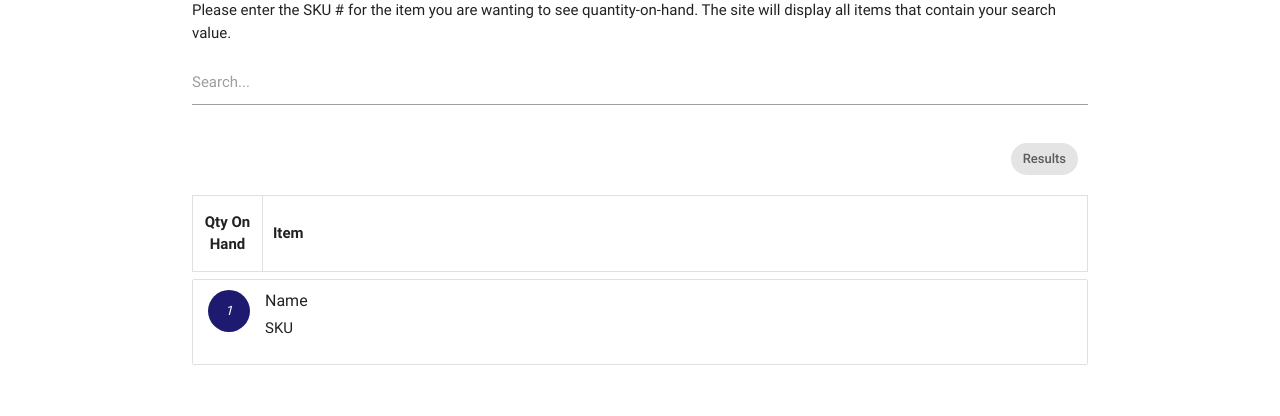
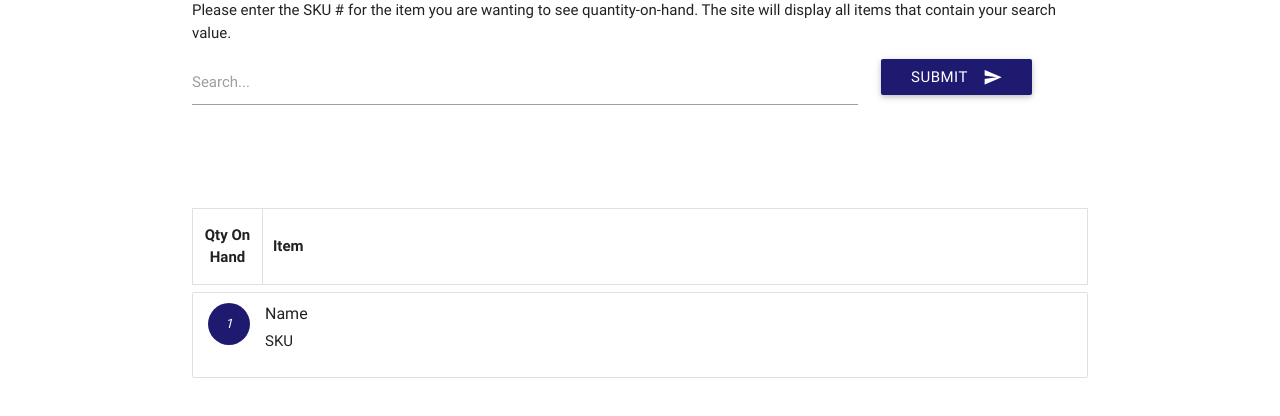
Before and after one commit to SpemcoStockCheck/SpemcoStockCheck.github.io, a plain HTML site: page index.html in a window 1280 px wide. Shown: the part 80-496 px from the top of the page. Drawn offline with Linux system fonts and the light colour scheme.

Commit message:
formating changes + added submit button(tap to get results AND pressing enter on textbox)

```diff
--- a/index.html
+++ b/index.html
@@ -49,7 +49,8 @@ function show_more_menu(value) {
 function myFunction() {
     var x = document.getElementById("first_name2");
     $("#listOfPeople").empty();
-    $("#metaInfo").empty();
+    $("#itemHeading").empty();
+    $("#itemHeading").append("Items");
     if(x.value.length < 1){
       return 1;
     }
@@ -57,8 +58,8 @@ function myFunction() {
     $.ajax({url: "https://spemcostockcheck.herokuapp.com/?q=" + x.value.trim(), success: function(result){
         console.log(result);
         toggle_visibility('loadingMask', 'hide');
-        $("#metaInfo").empty();
-        $("#metaInfo").append(result.length + " results");
+        $("#itemHeading").empty();
+        $("#itemHeading").append("Items (" + result.length + ")");
         $("#listOfPeople").empty();
         for(var i=0; i<result.length; i++){
           var link = '';
@@ -73,21 +74,19 @@ function myFunction() {
           }
     }});
 }
-
 </script>
-
   <div class="container">
     <div class="section">
 Please enter the SKU # for the item you are wanting to see quantity-on-hand. The site will display all items that contain your search value.
      <div class="row">
 
-        <div class="input-field col s12">
+        <div class="input-field col s9">
 
 
 
 
         <!-- <div class="si-wrapper" style="width:100%"> -->
-          <input id="first_name2" type="text" class="validate si-input" style:"border-bottom: 1px solid #1E1A70" onkeyup="myFunction()">
+          <input id="first_name2" type="text" class="validate si-input" style:"border-bottom: 1px solid #1E1A70" >
           <!-- </div> -->
 <br/><br/>
 
@@ -96,11 +95,19 @@ Please enter the SKU # for the item you are wanting to see quantity-on-hand. The
           <label class="active" for="first_name2">Search...</label>
 
 
-          <div class="chip" id="metaInfo" style="float: right;    margin-right: 10px;">
+<br/><br/>
+          <!-- <div class="chip" id="metaInfo" style="float: right;    margin-right: 10px;">
             Results
-          </div>
+          </div> -->
 
         </div>
+
+        <div class="input-field col s3">
+          <button id="submit_button" class="btn waves-effect waves-light green"  type="submit" name="action" onclick="myFunction()" style="background-color: #2196F3;">Submit
+              <i class="material-icons right">send</i>
+            </button>
+        </div>
+
       </div>
 
       <center>
@@ -123,7 +130,7 @@ Please enter the SKU # for the item you are wanting to see quantity-on-hand. The
       <center>Qty On Hand
       </center>
     </td>
-    <td style="border: 1px solid #e0e0e0;"><div style="margin-left:5px">Item</div></td>
+    <td style="border: 1px solid #e0e0e0;"><div style="margin-left:5px" id="itemHeading">Item</div></td>
   </tr>
 </table>
 </b>
@@ -150,5 +157,13 @@ Please enter the SKU # for the item you are wanting to see quantity-on-hand. The
   <script src="js/jquery-2.1.1.min.js"></script>
   <script src="js/materialize.js"></script>
   <script src="js/init.js"></script>
+
+  <script type="text/javascript">
+    $('#first_name2').keypress(function(e){
+          if(e.keyCode==13)
+            myFunction();
+        });
+
+    </script>
   </body>
 </html>
```
